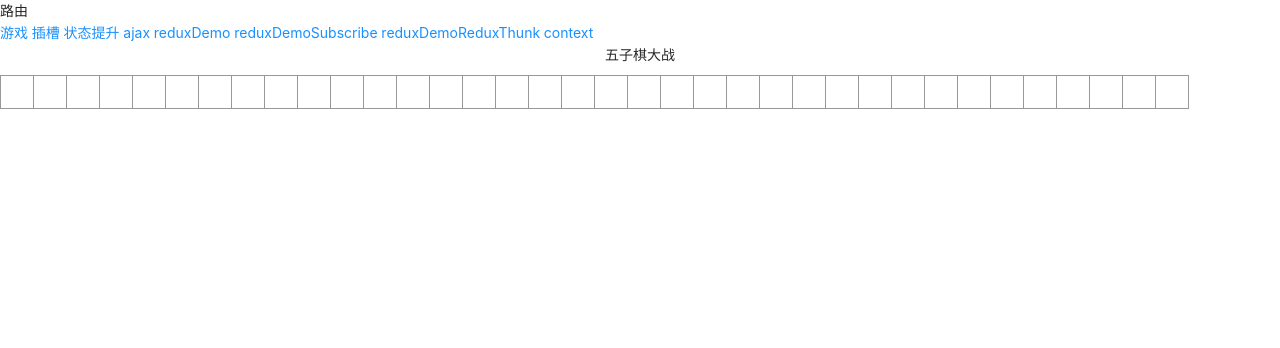
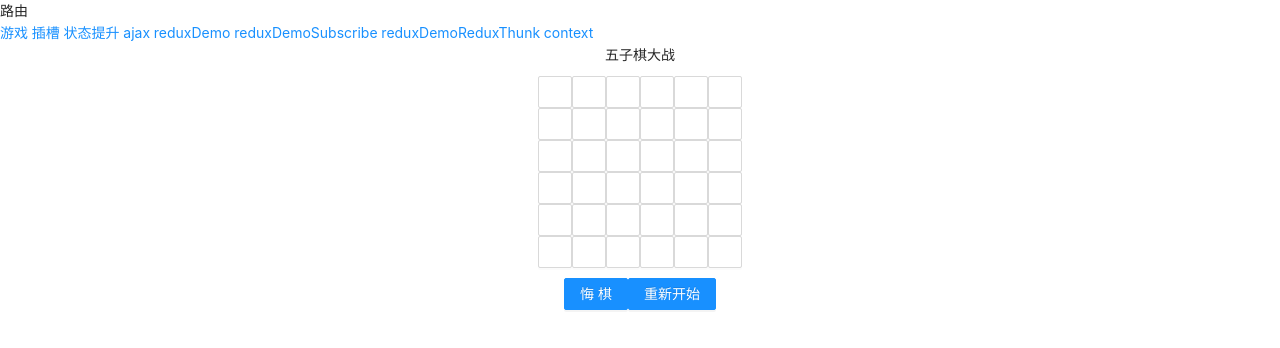
Before and after one commit to ujump1/reactstudy, a React (Create React App) app: page /#/ in a window 1280 px wide. Shown: the top 348 px of the page. Built offline with nearby package versions, Linux system fonts and the light colour scheme.

Commit message:
react学习:五子棋单机版

```diff
--- a/src/component/Board/Board.css
+++ b/src/component/Board/Board.css
@@ -1,12 +1,16 @@
 .board-row:after {
-    clear: both;
-    content: "";
+    /*clear: both;*/
+    /*content: "";*/
     /*display: Table;*/
 }
 .status {
     margin-bottom: 10px;
     text-align: center;
 }
+
+.back {
+    margin-top: 10px;
+}
 .board-row{
     text-align: center;
 }
--- a/src/component/Board/Board.jsx
+++ b/src/component/Board/Board.jsx
@@ -1,25 +1,136 @@
 import React from 'react'
 import Square from "../Square/Square";
 import './Board.css'
+import {Button, Modal} from "antd";
 
 
 export default class Board extends React.Component {
     constructor(props){
         super(props);
         this.state = {
-            squares : Array(36).fill(null),
+            size:6,
+            squares : Array(36).fill(""),
+            lastIndex:'',
+            thisPlayer:'✔',
+            nextPlayer:'●',
+            lastPosition:null,
+            gameOver:false
         };
+    }
+
+    checkWin(i){
+        // 判断是否有五个
+        const squares = this.state.squares;
+        const size = this.state.size;
+        // 判断棋盘上四周的最大个数且小于等于4
+        const left = (i - (Math.trunc(i/size)*size)) >4 ? 4: (i - (Math.trunc(i/size)*size)) ;
+        const right =  (((Math.trunc(i/size))+1)*size - i -1) >4 ? 4:(((Math.trunc(i/size))+1)*size - i -1) ;
+        const top =  (Math.trunc(i/size)) >4 ? 4: Math.trunc(i/size) ;
+        const bottom = (size - Math.trunc(i/size) -1 )>4 ? 4:(size - Math.trunc(i/size) -1 ) ;
+        // 判断四周相同的个数
+        let sameLeft = 0;
+        let sameRight = 0;
+        let sameTop = 0;
+        let sameBottom = 0;
+        for(let j =1;j<=left;j++){
+            if(squares[i-j] === this.state.nextPlayer){
+                sameLeft ++;
+            }else{
+                break
+            }
+        }
+        for(let j =1;j<=right;j++){
+            if(squares[i+j] === this.state.nextPlayer){
+                sameRight ++;
+            }else{
+                break
+            }
+        }
+        for(let j =1;j<=top;j++){
+            if(squares[i-j*this.state.size] === this.state.nextPlayer){
+                sameTop ++;
+            }else{
+                break
+            }
+        }
+        for(let j =1;j<=bottom;j++){
+            if(squares[i+j*this.state.size] === this.state.nextPlayer){
+                sameBottom ++;
+            }else{
+                break
+            }
+        }
+        console.log(bottom);
+        console.log(sameBottom);
+        if(sameRight + sameLeft >=4 || sameTop+sameBottom>=4){
+            Modal.info({
+                title: "通知",
+                content: "游戏结束。winner:"+this.state.nextPlayer
+            });
+            this.setState({
+                gameOver:true
+            });
+        }
     }
 
     handClick(i) {
         const squares = this.state.squares;
-        squares[i] = 'X';
-        this.setState({squares : squares});
+        if (squares[i] === "" && !this.state.gameOver) {
+            squares[i] = this.state.nextPlayer;
+            const nextPlayer = this.state.nextPlayer === "●" ? "×" : "●"
+            const thisPlayer = this.state.thisPlayer === "●" ? "×" : "●"
+            this.setState({
+                squares: squares,
+                nextPlayer: nextPlayer,
+                thisPlayer:thisPlayer,
+                lastPosition:i
+            });
+            this.checkWin(i);
+        }
+    }
+    cancel(){
+        if(this.state.lastPosition !=null && !this.state.gameOver){
+            const squares = this.state.squares;
+            squares[this.state.lastPosition]="";
+            const nextPlayer = this.state.nextPlayer === "●" ? "×" : "●"
+            const thisPlayer = this.state.thisPlayer === "●" ? "×" : "●"
+            this.setState({
+                squares:squares,
+                lastPosition:null,
+                nextPlayer: nextPlayer,
+                thisPlayer:thisPlayer
+            })
+        }else {
+            if (this.state.gameOver) {
+                Modal.info({
+                    title: "警告",
+                    content: "游戏已经结束!"
+                })
+            } else {
+                Modal.info({
+                    title: "警告",
+                    content: "只能后退一步棋哟！"
+                })
+            }
+        }
+    }
+
+    restart(){
+        this.setState({
+                size: 6,
+                squares: Array(36).fill(""),
+                lastIndex: '',
+                thisPlayer: '✔',
+                nextPlayer: '●',
+                lastPosition: null,
+                gameOver: false
+        })
     }
     renderSquare(i){
         return <Square value = {this.state.squares[i]}
                        onClick = {()=>this.handClick(i)}
         />;
+        {/* 如果想在子组件中回传参数的话，可以用这种方式                onClick = {(value)=>this.handClick(value)}*/}
     }
     render() {
         return(
@@ -71,7 +182,11 @@ export default class Board extends React.Component {
                     {this.renderSquare(32)}
                     {this.renderSquare(33)}
                     {this.renderSquare(34)}
-                    {this.renderSquare(36)}
+                    {this.renderSquare(35)}
+                </div>
+                <div>
+                    <Button type="primary" className = "back" onClick={()=>this.cancel()}>悔棋</Button>
+                    <Button type="primary" className = "back" onClick={()=>this.restart()}>重新开始</Button>
                 </div>
             </div>
         )
--- a/src/component/Square/Square.css
+++ b/src/component/Square/Square.css
@@ -1,14 +1,11 @@
 .square {
     background: #fff;
     border: 1px solid #999;
-    float: left;
     font-size: 24px;
     font-weight: bold;
     line-height: 34px;
     height: 34px;
-    margin-right: -1px;
-    margin-top: -1px;
-    padding: 0;
+    padding: 0px 0px 0px 0px;
     text-align: center;
     width: 34px;
 }
--- a/src/component/Square/Square.jsx
+++ b/src/component/Square/Square.jsx
@@ -1,5 +1,6 @@
 import React from 'react'
 import './Square.css'
+import {Button} from "antd";
 
 
 export default class Square extends React.Component {
@@ -12,9 +13,8 @@ export default class Square extends React.Component {
 
     render() {
         return(
-          <button className="square" onClick={() => this.setState({value : 'X'})}>
-              {this.state.value}
-          </button>
+          <Button className="square" style={{padding:0}} onClick={() => this.props.onClick("x")}><span>{this.props.value}</span>
+          </Button>
         )
     }
 
--- a/src/pages/ReduxDemo/ReduxDemo.js
+++ b/src/pages/ReduxDemo/ReduxDemo.js
@@ -52,12 +52,13 @@ class ReduxDemo extends React.Component{
         return (
             <div>
                 <Button type='primary' onClick={this.handleBtnClickAdd}>自增5</Button>
-                <Button type='primary' onClick={this.props.addAction}>自增5</Button>
+                <Button type='primary' onClick={()=>this.props.addAction()}>自增5</Button>
                 <Button type='primary' onClick={this.handleBtnClickSub}>自减5</Button>
                 <div>
                     <Input  style={{width: '135px'}}    onChange={this.handleChange}></Input>
                     {/*这里主要是为了测试传参才这样写的*/}
                     <Button type='primary' onClick={this.handleAdd.bind(this,this.state.addNumber)}>增加</Button>
+                    <Button type='primary' onClick={()=>this.handleAdd(this.state.addNumber,this)}>增加</Button>
                 </div>
                 <p>当前数字{this.props.number}</p>
             </div>
```
